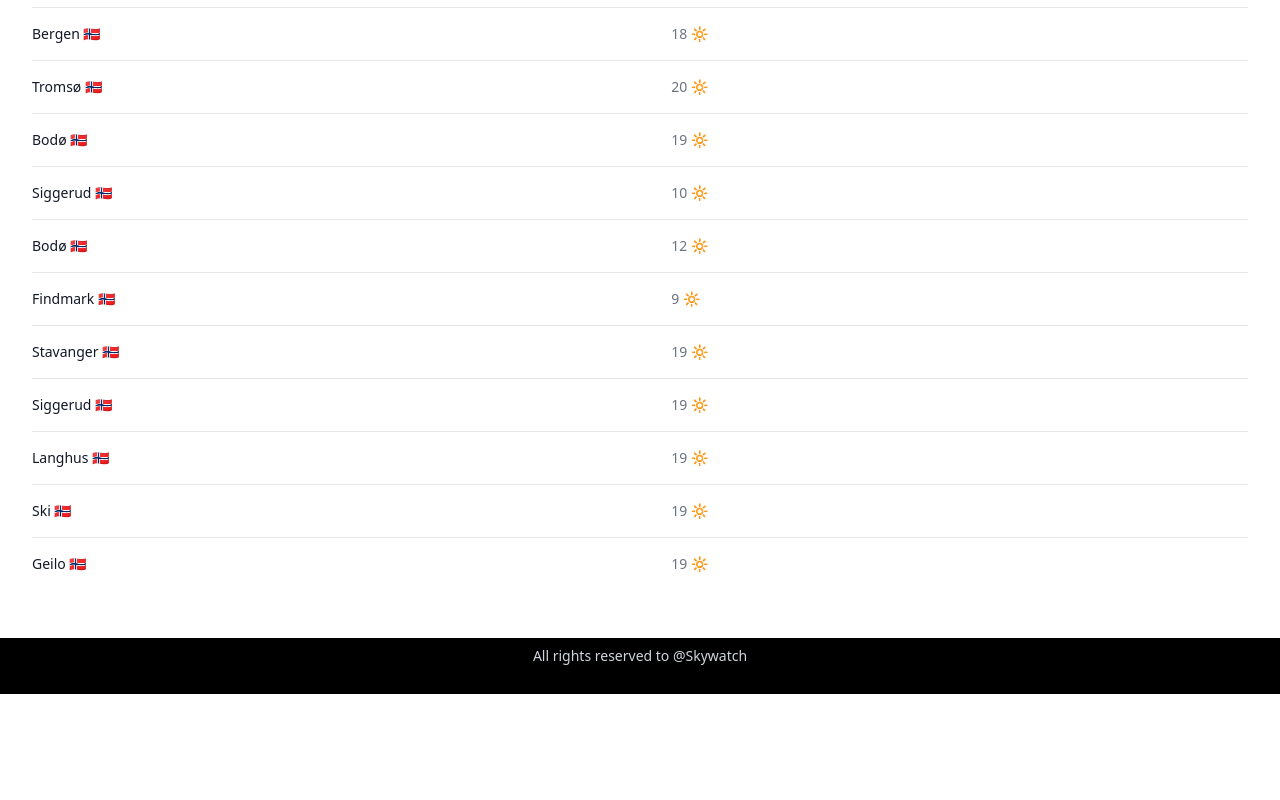
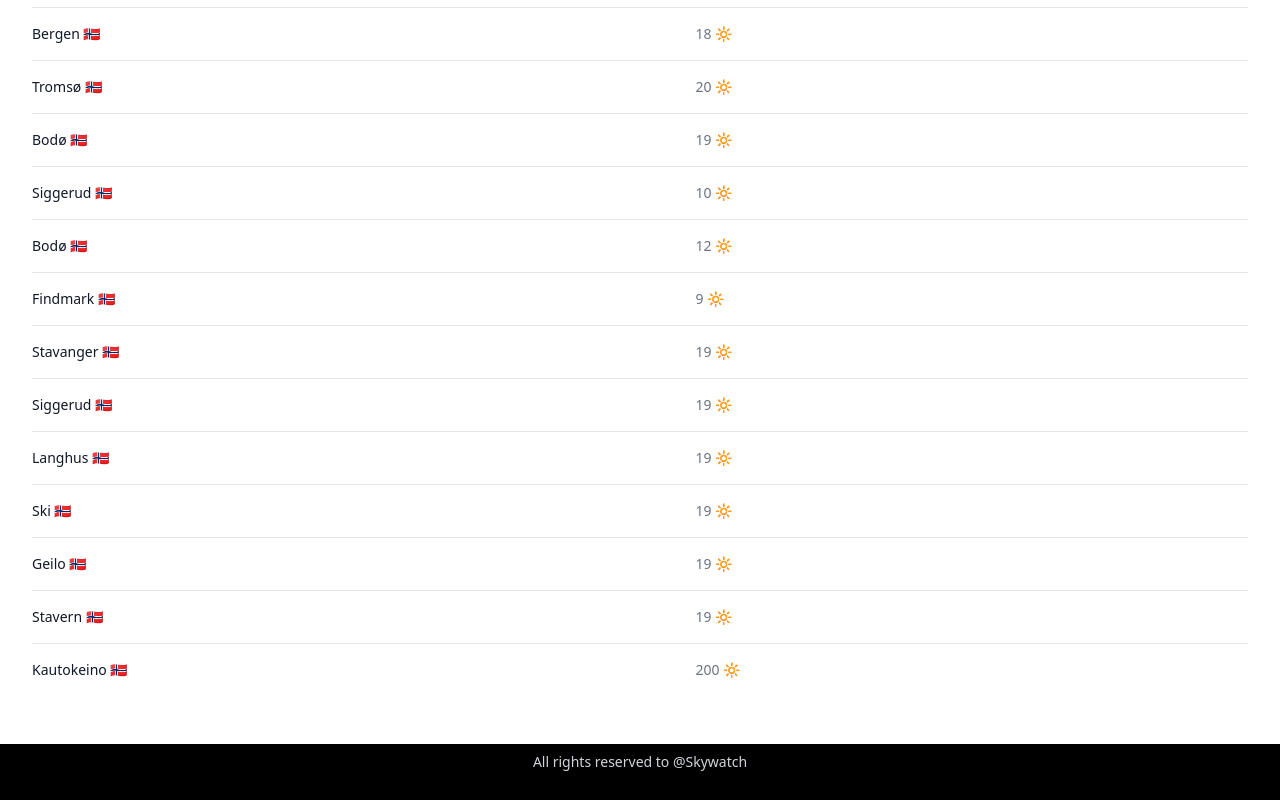
Before and after one commit to IsacHolstad/skywatch, a React (Create React App) app: page / in a window 1280 px wide. Shown: the part 1318-2118 px from the top of the page. Before the commit the page ends 2012 px from the top, so only its background shows below. Built offline with nearby package versions, Linux system fonts and the light colour scheme.

Commit message:
added more places

```diff
--- a/src/components/WeatherSection.js
+++ b/src/components/WeatherSection.js
@@ -11,6 +11,8 @@ const people = [
     { place: 'Langhus 🇳🇴', title: '19 🔆'},
     { place: 'Ski 🇳🇴', title: '19 🔆'},
     { place: 'Geilo 🇳🇴', title: '19 🔆'},
+    { place: 'Stavern 🇳🇴', title: '19 🔆'},
+    { place: 'Kautokeino 🇳🇴', title: '200 🔆'},
 
     // More people...
 ]
```
